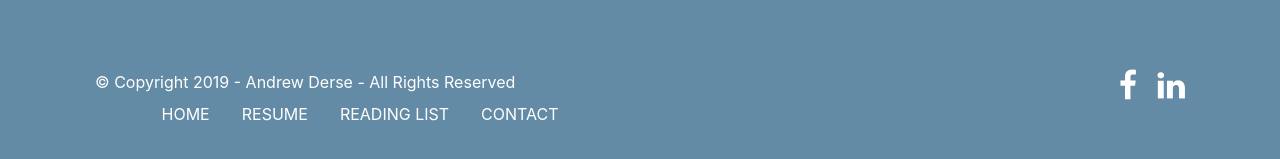
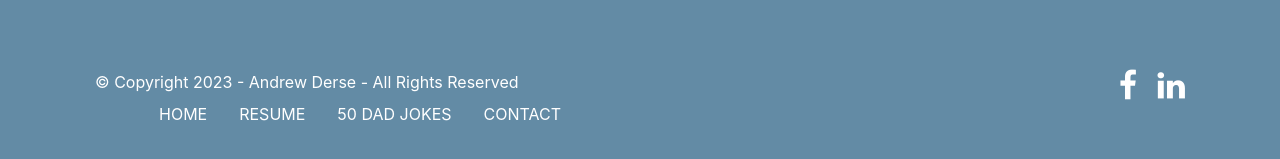
Before and after one commit to aderse/react-andrewderse, a React (Create React App) app: page / in a window 1280 px wide. Shown: the part 1913-2072 px from the top of the page. Built offline with nearby package versions, Linux system fonts and the light colour scheme.

Commit message:
updating footer content and links

```diff
--- a/src/pages/sitewide.js
+++ b/src/pages/sitewide.js
@@ -16,8 +16,8 @@ export function Menu() {
                     </Link>
                 </li>
                 <li className="nav-item">
-                    <Link to="/reading-list" className="nav-link">
-                        Reading List
+                    <Link to="/dadjokes" className="nav-link">
+                        50 Dad Jokes
                     </Link>
                 </li>
                 <li className="nav-item">
@@ -45,11 +45,11 @@ export function Footer() {
             <div className="container">
                 <div className="row">
                     <div className="col-sm">
-                        &copy; Copyright 2019 - Andrew Derse - All Rights Reserved
+                        &copy; Copyright 2023 - Andrew Derse - All Rights Reserved
                         <Menu />
                     </div>
                     <div className="col-sm text-right">
-                        <a className="mr-3" href="https://www.facebook.com/andrew.derse.7"><i className="fa fa-facebook fa-2x" aria-hidden="true"></i> </a>
+                        <a className="mr-3" href="https://www.facebook.com/derseandrew"><i className="fa fa-facebook fa-2x" aria-hidden="true"></i> </a>
                         <a href="https://www.linkedin.com/in/andrew-derse-56692235/"><i className="fa fa-linkedin fa-2x" aria-hidden="true"></i> </a>
                     </div>
                 </div>
```
